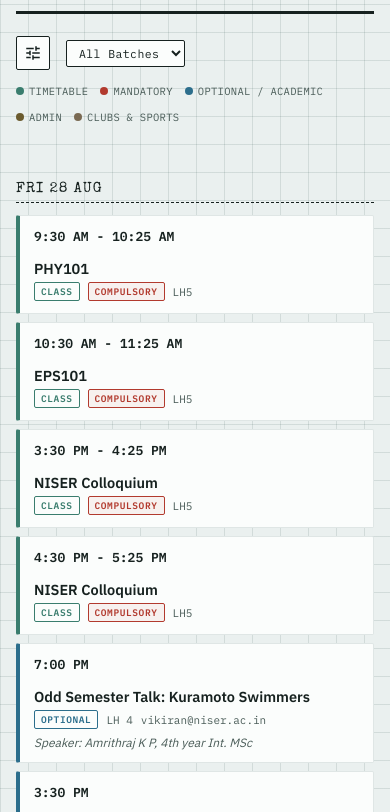
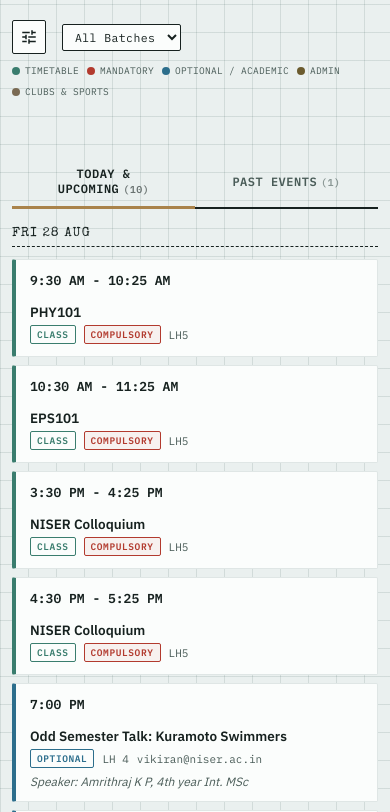
Before and after one commit to LordZastin/Campus-Inbox-Digest, a website: page index.html in a window 390 px wide. Shown: the part 80-892 px from the top of the page. Drawn offline with nearby package versions, Linux system fonts and the light colour scheme.

Commit message:
Add mobile responsiveness and Past Events tab
- Mobile CSS: responsive grid, smaller fonts, touch-friendly controls
- Past Events tab: splits events by date, shows count badges
- parseEventDate() helper for date comparison
- Tab switching with proper empty states

```diff
--- a/index.html
+++ b/index.html
@@ -322,11 +322,58 @@
   }
 
   @media (max-width:480px){
+    body{padding:20px 12px 60px;}
+    .title-block h1{font-size:22px;}
+    header.top{gap:10px;}
     .row{grid-template-columns:1fr;}
     .row .time{padding-top:0;}
+    .controls{gap:10px;}
+    .legend{gap:8px;font-size:9.5px;}
+    .settings-panel{min-width:190px;right:-40px;}
+    .sync-btn{font-size:12px;padding:9px 14px;}
+    .day-header{font-size:13px;}
+    .row .content .title{font-size:13.5px;}
+    .tab-bar{gap:0;}
+    .tab-btn{font-size:11px;padding:8px 12px;}
+  }
+  @media (max-width:360px){
+    .title-block h1{font-size:19px;}
+    .legend{font-size:8.5px;gap:6px;}
+    .tab-btn{font-size:10px;padding:7px 10px;}
   }
   @media (prefers-reduced-motion: reduce){
     .switch .knob, .switch .lamp, .sync-btn{transition:none;}
+  }
+
+  .tab-bar{
+    display:flex;
+    border-bottom:2px solid var(--ink);
+    margin-bottom:18px;
+    gap:0;
+  }
+  .tab-btn{
+    flex:1;
+    font-family:'IBM Plex Mono', monospace;
+    font-weight:600;
+    font-size:12px;
+    letter-spacing:0.5px;
+    text-transform:uppercase;
+    padding:10px 16px;
+    background:none;
+    border:none;
+    border-bottom:3px solid transparent;
+    color:var(--ink-soft);
+    cursor:pointer;
+    transition:color .15s, border-color .15s;
+    margin-bottom:-2px;
+    text-align:center;
+  }
+  .tab-btn:hover{color:var(--ink);}
+  .tab-btn.active{color:var(--ink);border-bottom-color:var(--brass);}
+  .tab-btn .count{
+    font-size:10px;
+    opacity:0.6;
+    margin-left:4px;
   }
 </style>
 <!-- GoatCounter — privacy-first, cookie-less, anonymous aggregate analytics.
@@ -411,6 +458,10 @@
   </div>
 
   <div class="status" id="status"></div>
+  <div class="tab-bar" id="tabBar">
+    <button class="tab-btn active" data-tab="upcoming">Today &amp; Upcoming</button>
+    <button class="tab-btn" data-tab="past">Past Events</button>
+  </div>
   <div id="results"></div>
 
   <footer id="lastSynced">
@@ -432,6 +483,7 @@ let state = {
   events: [], lastSynced: null, batch: 'all', timetable: null,
   showClubs: false, showSeminars: true, showAdmin: true,
   showTimetable: true, darkMode: false, use24Hour: false,
+  activeTab: 'upcoming',
 };
 
 const els = {
@@ -448,6 +500,7 @@ const els = {
   darkSwitch: document.getElementById('darkSwitch'),
   hour24Switch: document.getElementById('hour24Switch'),
   batchSelect: document.getElementById('batchSelect'),
+  tabBar: document.getElementById('tabBar'),
 };
 
 function setStatus(msg, isError){
@@ -477,14 +530,43 @@ function render(){
     return true;
   });
 
-  if(visible.length === 0){
+  const todayStart = new Date();
+  todayStart.setHours(0,0,0,0);
+
+  const upcoming = [];
+  const past = [];
+  for(const e of visible){
+    if(e.category === 'timetable'){
+      upcoming.push(e);
+    } else {
+      const d = parseEventDate(e.date);
+      if(d && d < todayStart) past.push(e);
+      else upcoming.push(e);
+    }
+  }
+
+  const active = state.activeTab === 'upcoming' ? upcoming : past;
+
+  const tabBtns = els.tabBar.querySelectorAll('.tab-btn');
+  tabBtns.forEach(btn => {
+    const tab = btn.dataset.tab;
+    btn.classList.toggle('active', tab === state.activeTab);
+    const count = tab === 'upcoming' ? upcoming.length : past.length;
+    const label = tab === 'upcoming' ? 'Today & Upcoming' : 'Past Events';
+    btn.innerHTML = `${label}<span class="count">${count ? '(' + count + ')' : ''}</span>`;
+  });
+
+  if(active.length === 0){
+    const isUpcoming = state.activeTab === 'upcoming';
     els.results.innerHTML = `<div class="empty">${
       allEvents.length === 0
         ? 'No digest yet — open <strong>admin.html</strong> on your PC, sync your inbox, and publish. Or place a <code>timetable-data.json</code> file here.'
-        : 'Nothing to show with current filters. Adjust the settings panel to reveal more events.'
+        : isUpcoming
+          ? (past.length > 0 ? 'No upcoming events. Check the Past Events tab.' : 'Nothing to show with current filters. Adjust the settings panel to reveal more events.')
+          : 'No past events yet.'
     }</div>`;
   } else {
-    const groups = groupByDate(visible);
+    const groups = groupByDate(active);
     els.results.innerHTML = groups.map(g => `
       <div class="day-group">
         <div class="day-header">${escapeHtml(g.date)}</div>
@@ -600,6 +682,27 @@ function normalizeDate(d){
   }
   if(num && mon) return `${day || ''} ${num} ${mon}`.trim();
   return d;
+}
+
+function parseEventDate(dateStr){
+  if(!dateStr) return null;
+  const s = dateStr.replace(/[,\s]+/g,' ').trim();
+  const months = {jan:0,feb:1,mar:2,apr:3,may:4,jun:5,jul:6,aug:7,sep:8,oct:9,nov:10,dec:11,
+    january:0,february:1,march:2,april:3,june:5,july:6,august:7,september:8,october:9,november:10,december:11};
+  const parts = s.split(' ');
+  let num = null, mon = null;
+  for(const p of parts){
+    const lower = p.toLowerCase();
+    if(months[lower] !== undefined) mon = months[lower];
+    else if(/^\d{1,2}$/.test(p)) num = parseInt(p,10);
+  }
+  if(num !== null && mon !== null){
+    const now = new Date();
+    const d = new Date(now.getFullYear(), mon, num);
+    if(d < new Date(now.getFullYear(), now.getMonth(), now.getDate()) - 86400000 * 365) d.setFullYear(d.getFullYear() + 1);
+    return d;
+  }
+  return null;
 }
 
 function getTodayEvents(){
@@ -764,6 +867,13 @@ els.batchSelect.addEventListener('change', () => {
   render();
 });
 
+els.tabBar.addEventListener('click', (e) => {
+  const btn = e.target.closest('.tab-btn');
+  if(!btn) return;
+  state.activeTab = btn.dataset.tab;
+  render();
+});
+
 loadState();
 </script>
 </body>
```
